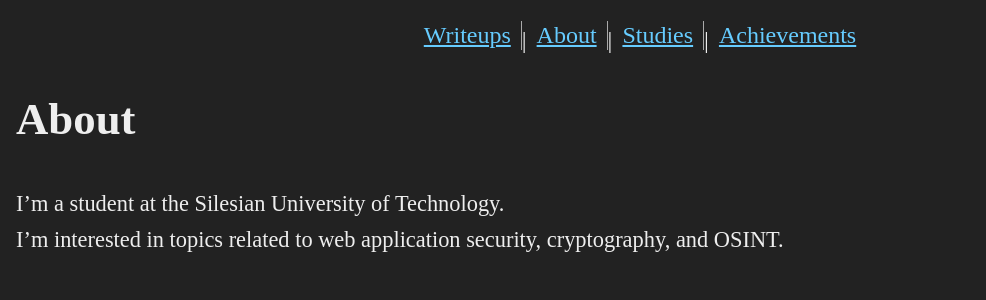
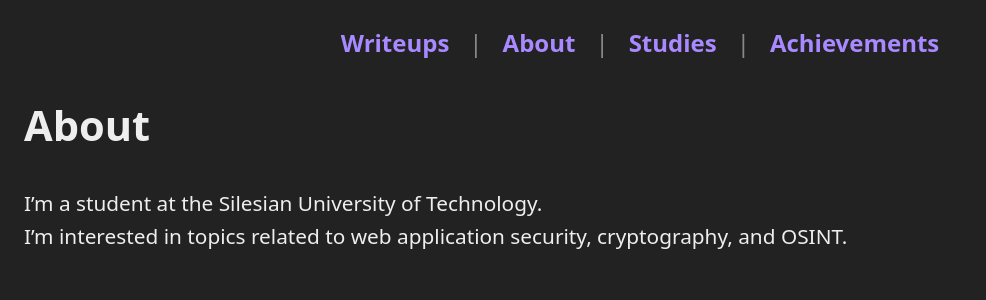
Before and after one commit to mrb3d1/mrb3d1.github.io, a Jekyll site: the page built from index.md, in a window 1280 px wide. Shown: the top 300 px of the page, without its empty margins (0-986 px from the left). Built offline with Jekyll 4.4.1, drawn with Linux system fonts in a browser that asks for light colours.

Commit message:
Update style.css

```diff
--- a/assets/style.css
+++ b/assets/style.css
@@ -1,3 +1,24 @@
+body {
+  background-color: #222;
+  color: #eee;
+  font-family: system-ui, sans-serif;
+  font-size: clamp(1rem, 2vw, 1.3rem);
+  line-height: 1.6;
+  padding: 1.5rem;
+  margin: 0;
+}
+
+a {
+  color: #a889ff;
+  text-decoration: none;
+  font-weight: bold;
+}
+
+a:hover {
+  text-decoration: underline;
+  color: #d0bfff;
+}
+
 .nav-menu {
   display: flex;
   justify-content: center;
@@ -8,34 +29,12 @@
   margin-bottom: 30px;
 }
 
-.nav-item {
+.nav-menu a {
   padding: 0 10px;
 }
 
-.nav-item a {
-  text-decoration: none;
-  font-weight: bold;
-  color: #333;
+.nav-menu .separator {
+  color: #888;
+  font-weight: normal;
+  user-select: none;
 }
-
-.separator {
-  border-left: 1px solid #aaa;
-  height: 1.2em;
-}
-
-body {
-  background-color: #222;
-  color: #eee;
-  font-size: clamp(1rem, 2vw, 1.4rem);
-  line-height: 1.6;
-  padding: 1rem;
-  margin: 0;
-}
-
-a {
-  color: #66ccff;
-}
-
-a:hover {
-  color: #99ddff;
-}
```
